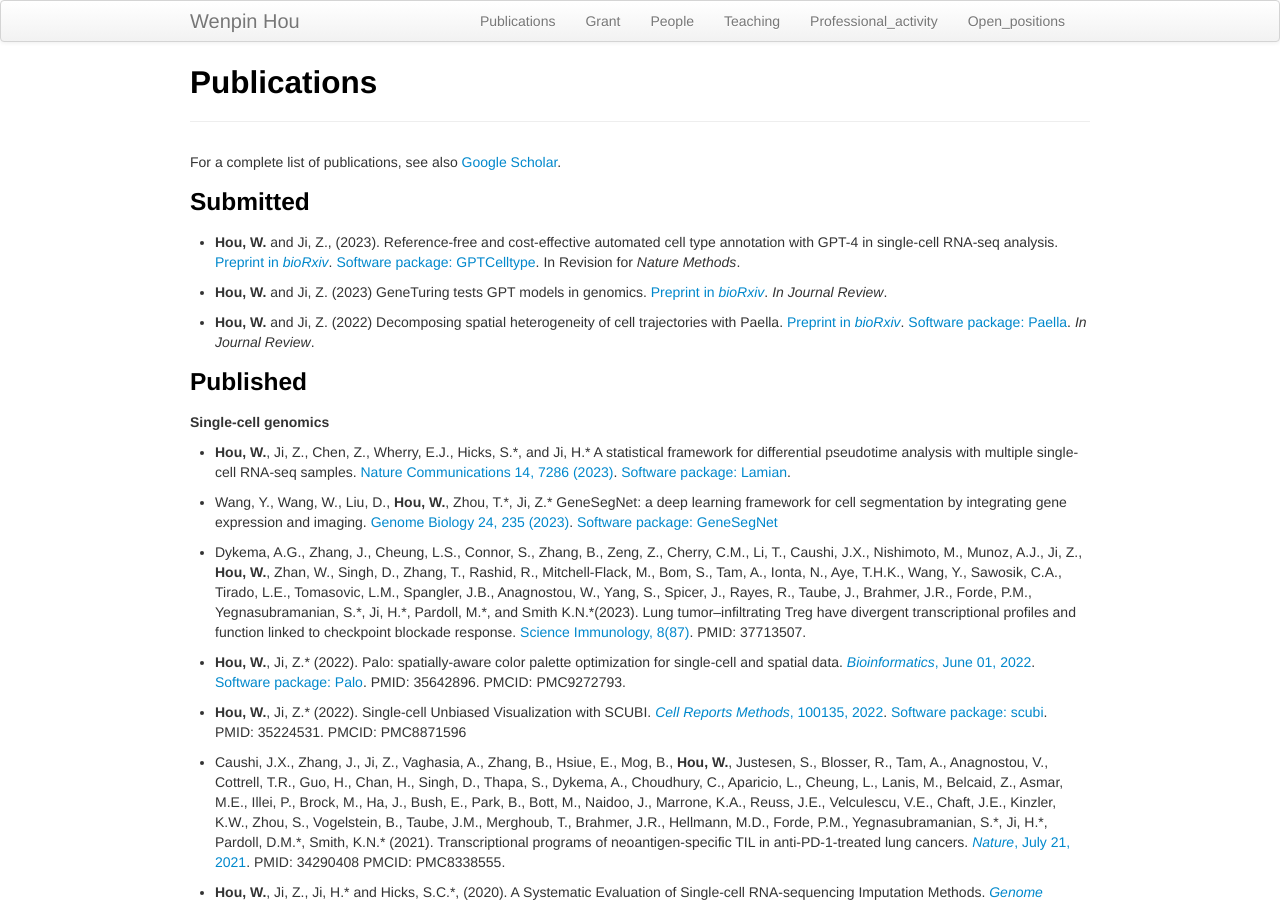
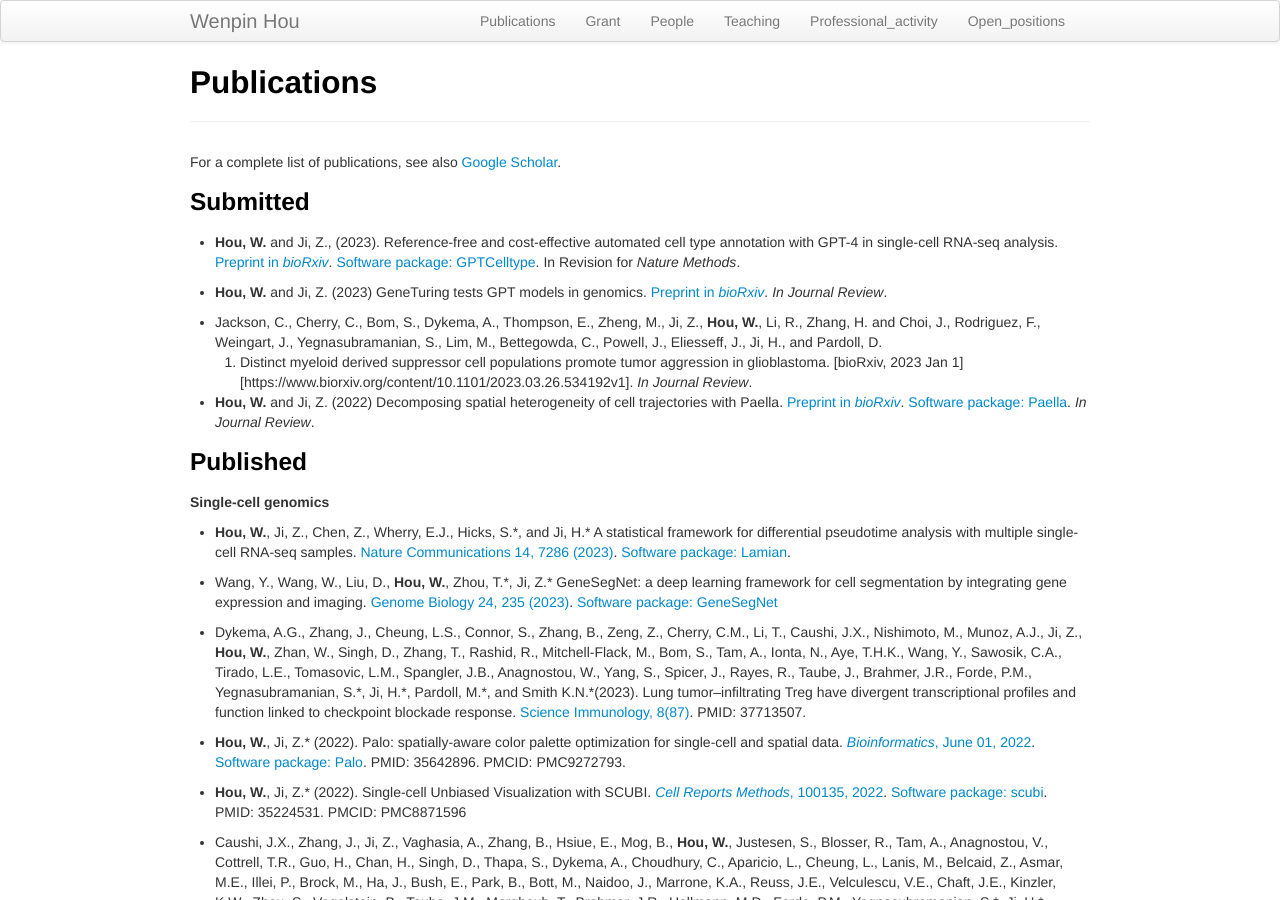
Before and after one commit to Winnie09/Wenpin_Hou, a Jekyll site: the page built from pages/publications.md, in a window 1280 px wide and 900 px high. Built offline with Jekyll 4.4.1, drawn with Linux system fonts in a browser that asks for light colours.

Commit message:
publications.md

```diff
--- a/pages/publications.md
+++ b/pages/publications.md
@@ -13,6 +13,9 @@ For a complete list of publications, see also [Google Scholar](https://scholar.g
 - **Hou, W.** and Ji, Z., (2023). Reference-free and cost-effective automated cell type annotation with GPT-4 in single-cell RNA-seq analysis. [Preprint in *bioRxiv*](https://www.biorxiv.org/content/10.1101/2023.04.16.537094v1). [Software package: GPTCelltype](https://winnie09.github.io/Wenpin_Hou/pages/gptcelltype.html). In Revision for *Nature Methods*.
 
 - **Hou, W.** and Ji, Z. (2023) GeneTuring tests GPT models in genomics. [Preprint in *bioRxiv*](https://www.biorxiv.org/content/10.1101/2023.03.11.532238v1). *In Journal Review*.
+
+- Jackson, C., Cherry, C., Bom, S., Dykema, A., Thompson, E., Zheng, M., Ji, Z., **Hou, W.**, Li, R., Zhang, H. and Choi, J., Rodriguez, F.,  Weingart, J., Yegnasubramanian, S., Lim, M., Bettegowda, C., Powell, J., Eliesseff, J., Ji, H., and Pardoll, D.
+2023. Distinct myeloid derived suppressor cell populations promote tumor aggression in glioblastoma. [bioRxiv, 2023 Jan 1][https://www.biorxiv.org/content/10.1101/2023.03.26.534192v1]. *In Journal Review*.
 
 - **Hou, W.** and Ji, Z. (2022) Decomposing spatial heterogeneity of cell trajectories with Paella. [Preprint in *bioRxiv*](https://www.biorxiv.org/content/10.1101/2022.09.05.506682v1). [Software package: Paella](https://github.com/Winnie09/Paella). *In Journal Review*.
 
```
